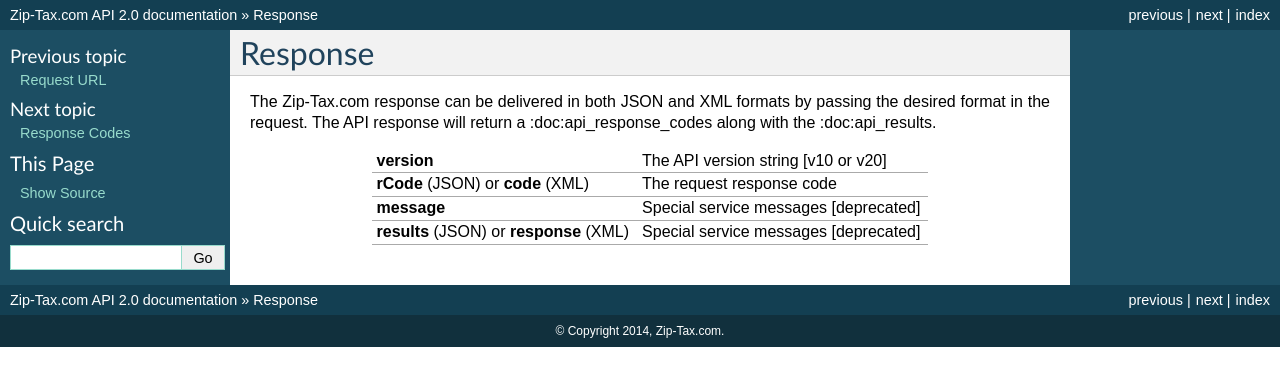
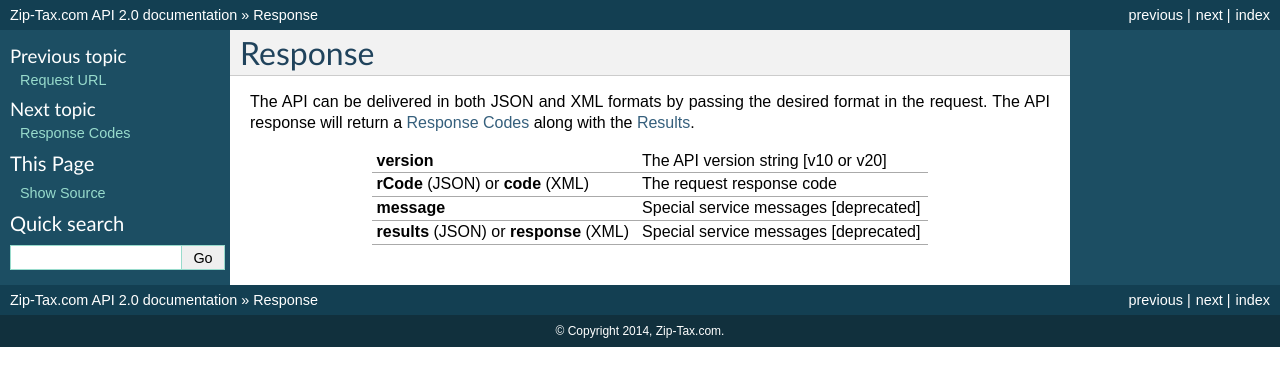
Before and after one commit to ZipTax/zip-tax-docs, a Sphinx documentation site: the page built from docs/api_response.rst, in a window 1280 px wide. Shown: the top 386 px of the page. Built offline with Sphinx 7.4.7, drawn with Linux system fonts in a browser that asks for light colours.

Commit message:
updated response doc links

```diff
--- a/docs/api_response.rst
+++ b/docs/api_response.rst
@@ -1,7 +1,7 @@
 Response
 ========
 
-The Zip-Tax.com response can be delivered in both JSON and XML formats by passing the desired format in the request. The API response will return a :doc:api_response_codes along with the :doc:api_results.
+The API can be delivered in both JSON and XML formats by passing the desired format in the request. The API response will return a :doc:`api_response_codes` along with the :doc:`api_results`.
 
 +------------------------------------------+---------------------------------------+
 | **version**                              | The API version string [v10 or v20]   |
```
